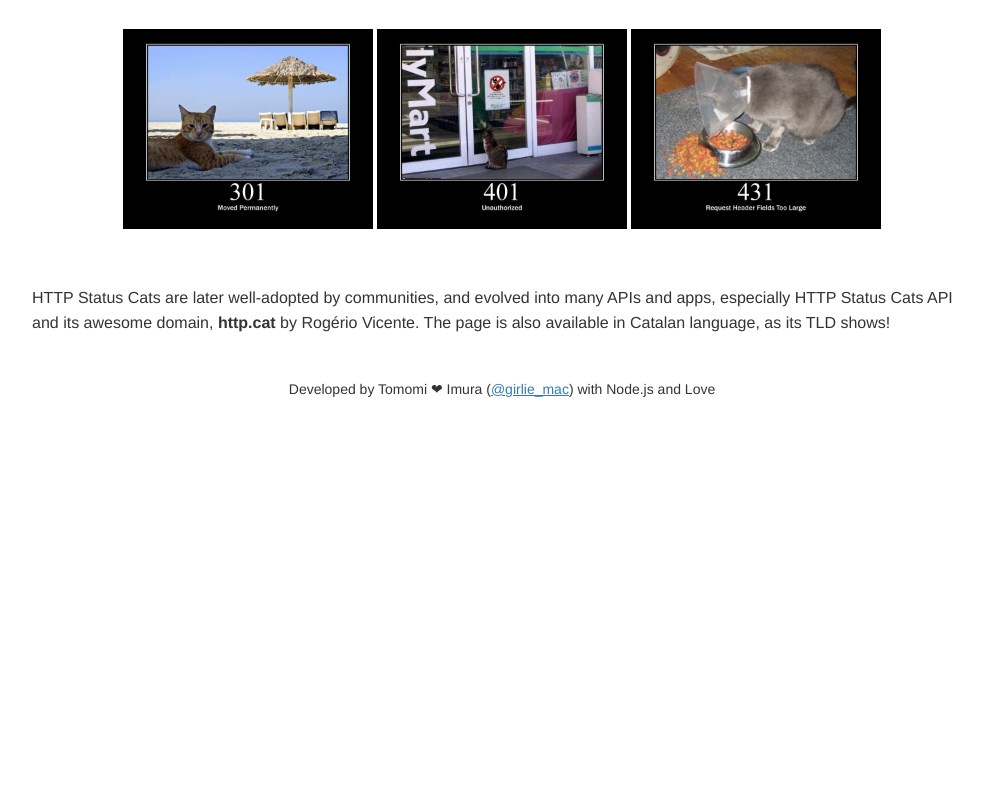
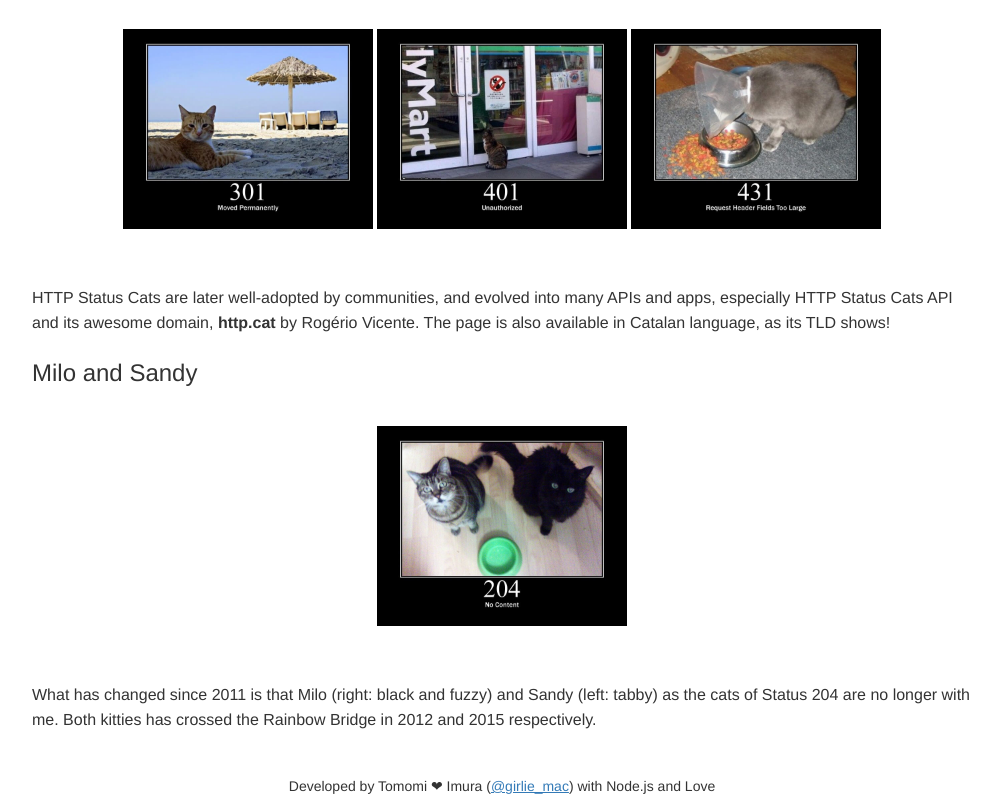
Before and after one commit to girliemac/slack-httpstatuscats, a website: page index.html in a window 1280 px wide. Shown: the part 1546-2343 px from the top of the page, without its empty margins (138-1138 px from the left). Before the commit the page ends 1946 px from the top, so only its background shows below. Drawn offline with Linux system fonts and the light colour scheme.

Commit message:
Edit html

```diff
--- a/index.html
+++ b/index.html
@@ -70,6 +70,13 @@
       especially HTTP Status Cats API and its awesome domain, <strong>http.cat</strong> by Rogério Vicente.
       The page is also available in Catalan language, as its TLD shows!
 
+    <h3>Milo and Sandy</h3>
+    <div class="status">
+      <img src="public/images/204.jpg">
+    </div>
+    <p>What has changed since 2011 is that Milo (right: black and fuzzy) and Sandy (left: tabby) as the cats of Status 204 are no longer with me.
+    Both kitties has crossed the Rainbow Bridge in 2012 and 2015 respectively. </p>
+
     <footer>
       Developed by Tomomi ❤ Imura (<a href="https://twitter.com/girlie_mac">@girlie_mac</a>) with Node.js and Love
     </footer>
--- a/public/css/style.css
+++ b/public/css/style.css
@@ -28,6 +28,9 @@ h1 {
 }
 h2 {
   font-size: 30px;
+}
+h3 {
+  font-size: 24px;
 }
 code {
   padding: 2px 4px;
```
Also changed, not shown: public/images/204.jpg (added).
